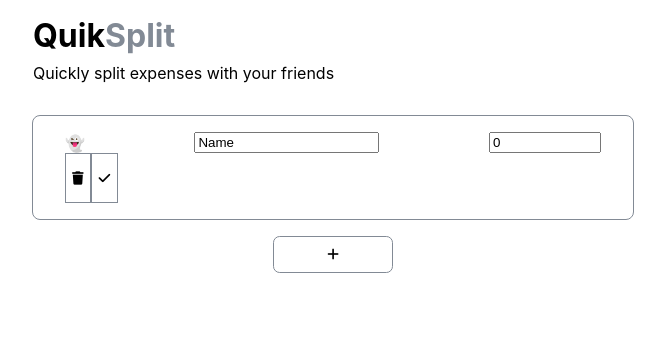
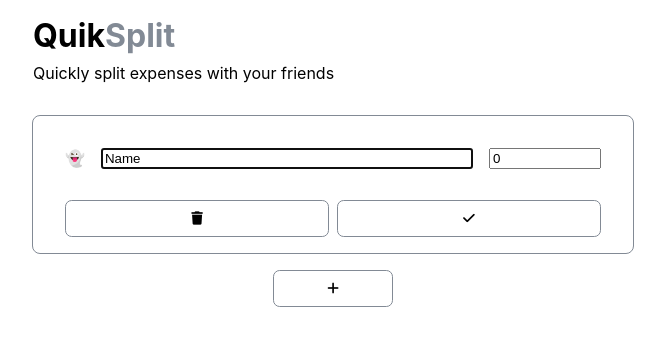
Before and after one commit to jcmagat/quiksplit, a React (Create React App) app: page / in a window 1280 px wide. Shown: the top 346 px of the page, without its empty margins (307-972 px from the left). Built offline with nearby package versions, Linux system fonts and the light colour scheme.

Commit message:
Fix styling of FriendCard

```diff
--- a/src/css/style.css
+++ b/src/css/style.css
@@ -1,3 +1,11 @@
+button {
+  cursor: pointer;
+  padding: 0.75em 4em;
+  border: 1px solid #828a95;
+  background: inherit;
+  border-radius: 0.5em;
+}
+
 .parent-container {
   max-width: 600px;
   margin: auto;
@@ -35,14 +43,6 @@
   gap: 1em;
 }
 
-.friend-add {
-  cursor: pointer;
-  padding: 0.75em 4em;
-  border: 1px solid #828a95;
-  background: inherit;
-  border-radius: 0.5em;
-}
-
 .friend-card {
   border: 1px solid #828a95;
   border-radius: 0.5em;
@@ -61,16 +61,31 @@
   -webkit-box-align: center;
       -ms-flex-align: center;
           align-items: center;
-  -webkit-box-pack: justify;
-      -ms-flex-pack: justify;
-          justify-content: space-between;
+  gap: 1em;
+}
+
+.friend-card-name {
+  -webkit-box-flex: 1;
+      -ms-flex: 1;
+          flex: 1;
+}
+
+.friend-card-buttons {
+  margin-top: 1em;
+  display: -webkit-box;
+  display: -ms-flexbox;
+  display: flex;
+  -webkit-box-orient: horizontal;
+  -webkit-box-direction: normal;
+      -ms-flex-direction: row;
+          flex-direction: row;
+  gap: 0.5em;
 }
 
 .friend-card-buttons button {
-  height: 50px;
-  border: 1px solid #828a95;
-  background: none;
-  cursor: pointer;
+  -webkit-box-flex: 1;
+      -ms-flex: 1;
+          flex: 1;
 }
 
 .debts-container {
@@ -113,10 +128,5 @@
 .debts-simplify {
   display: block;
   margin: 2em auto 1em;
-  cursor: pointer;
-  padding: 0.75em 4em;
-  border: 1px solid #828a95;
-  background: inherit;
-  border-radius: 0.5em;
 }
 /*# sourceMappingURL=style.css.map */
--- a/src/css/style.scss
+++ b/src/css/style.scss
@@ -1,7 +1,16 @@
 // ========== Variables ==========
 $gray: #828a95;
 
-// Parent
+// ========== Default ==========
+button {
+  cursor: pointer;
+  padding: 0.75em 4em;
+  border: 1px solid $gray;
+  background: inherit;
+  border-radius: 0.5em;
+}
+
+// ========== Parent ==========
 .parent-container {
   max-width: 600px;
   margin: auto;
@@ -34,14 +43,6 @@ $gray: #828a95;
   gap: 1em;
 }
 
-.friend-add {
-  cursor: pointer;
-  padding: 0.75em 4em;
-  border: 1px solid $gray;
-  background: inherit;
-  border-radius: 0.5em;
-}
-
 .friend-card {
   border: 1px solid $gray;
   border-radius: 0.5em;
@@ -53,16 +54,21 @@ $gray: #828a95;
   display: flex;
   flex-direction: row;
   align-items: center;
-  justify-content: space-between;
+  gap: 1em;
+}
+
+.friend-card-name {
+  flex: 1;
 }
 
 .friend-card-buttons {
+  margin-top: 1em;
+  display: flex;
+  flex-direction: row;
+  gap: 0.5em;
+
   button {
-    height: 50px;
-    // width: 50px;
-    border: 1px solid $gray;
-    background: none;
-    cursor: pointer;
+    flex: 1;
   }
 }
 
@@ -107,10 +113,4 @@ $gray: #828a95;
 .debts-simplify {
   display: block;
   margin: 2em auto 1em;
-
-  cursor: pointer;
-  padding: 0.75em 4em;
-  border: 1px solid $gray;
-  background: inherit;
-  border-radius: 0.5em;
 }
--- a/src/features/Friends/FriendCard.tsx
+++ b/src/features/Friends/FriendCard.tsx
@@ -50,10 +50,12 @@ export function FriendCard(props: Props) {
       {isEditMode ? (
         <form className="friend-card" onSubmit={handleSubmit}>
           <div className="friend-card-content">
-            <span>{friend.emoji}</span>
+            <p>{friend.emoji}</p>
 
             <input
+              className="friend-card-name"
               type="text"
+              autoFocus
               value={name}
               onChange={(event) => setName(event.target.value)}
             />
@@ -69,11 +71,7 @@ export function FriendCard(props: Props) {
           </div>
 
           <div className="friend-card-buttons">
-            <button
-              className="friend-delete"
-              type="button"
-              onClick={handleDelete}
-            >
+            <button type="button" onClick={handleDelete}>
               <i className="fa-solid fa-trash"></i>
             </button>
 
@@ -85,9 +83,9 @@ export function FriendCard(props: Props) {
       ) : (
         <div className="friend-card" onClick={() => setIsEditMode(true)}>
           <div className="friend-card-content">
-            <span>{friend.emoji}</span>
+            <p>{friend.emoji}</p>
 
-            <h5>{friend.name}</h5>
+            <h5 className="friend-card-name">{friend.name}</h5>
 
             <p>{`$${friend.expense.toFixed(2)}`}</p>
           </div>
--- a/src/features/Friends/FriendsContainer.tsx
+++ b/src/features/Friends/FriendsContainer.tsx
@@ -37,7 +37,7 @@ export function FriendsContainer() {
         <FriendCard key={index} index={index} friend={friend} />
       ))}
 
-      <button className="friend-add" onClick={handleAddFriend}>
+      <button onClick={handleAddFriend}>
         <i className="fa-solid fa-plus"></i>
       </button>
     </div>
```
Also changed, not shown: 1 other file (tests, documents, lock files or other folders).
